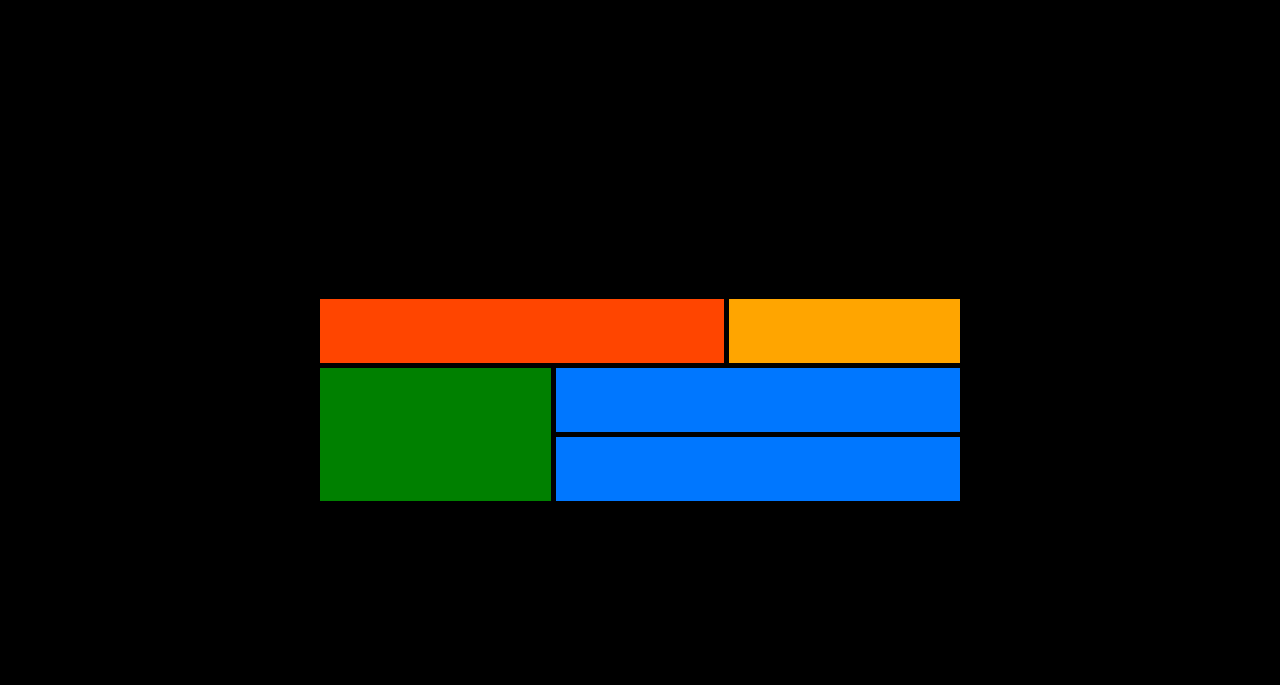
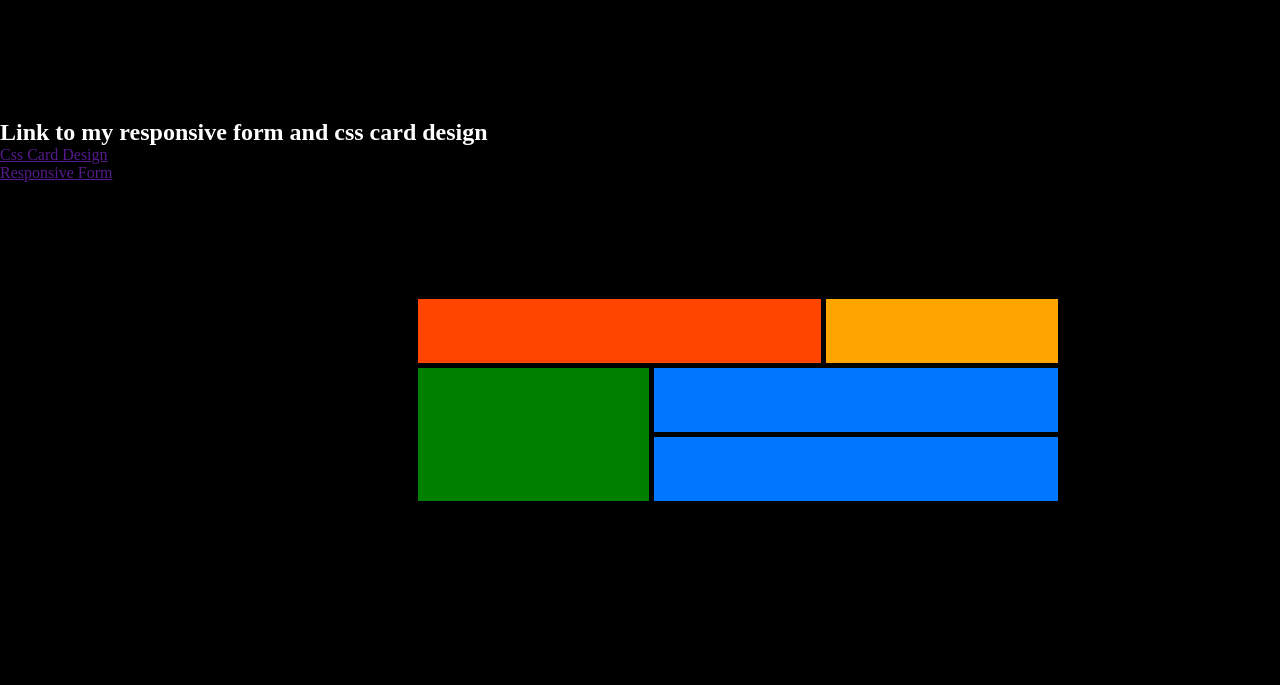
Before and after one commit to Tamarflourish/Grid-design, a plain HTML site: page index.html in a window 1280 px wide. Drawn offline with Linux system fonts and the light colour scheme.

Commit message:
css grid.html

```diff
--- a/index.html
+++ b/index.html
@@ -8,6 +8,17 @@
     <link rel="stylesheet" href="style.css" />
   </head>
   <body>
+    <header>
+      <div class="info">
+    <nav>
+      <h2>Link to my responsive form and css card design</h2>
+      <ul>
+        <li><a href="">Css Card Design</a></li>
+        <li><a href="">Responsive Form</a></li>
+      </ul>
+    </nav>
+  </div>
+  </header>
     <main>
       <div class="item-a"></div>
       <div class="item-b"></div>
--- a/style.css
+++ b/style.css
@@ -3,13 +3,24 @@
     padding: 0;
     box-sizing: border-box;
   }
+  h2{
+    color: #fff;
+  }
+  .info {
+    display: flex;
+    align-items: center;
+    justify-content: space-between;
+    margin-bottom: 500px;
+  }
   body {
     background-color: black;
+    background-position: center;
     display: flex;
     place-items: center;
     min-height: 100vh;
   }
   main {
+
     display: grid;
     grid-template-areas:
       "a a b"
@@ -17,7 +28,7 @@
       "c e e";
     gap: 5px;
     width: 50%;
-    margin: auto;
+    margin: -70px;
     height: 100%;
   }
   main div {
```
